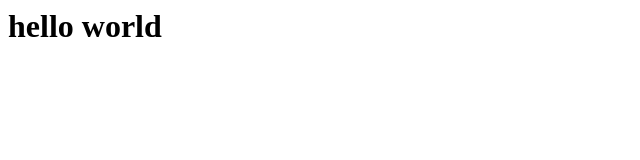
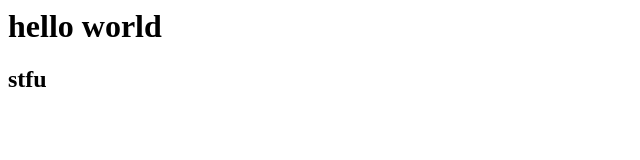
Before and after one commit to iam-dhruvv/test, a plain HTML site: page index.html in a window 1280 px wide. Shown: the full height of the page, 0-640 px from the left. Drawn offline with Linux system fonts and the light colour scheme.

Commit message:
added stfu

```diff
--- a/index.html
+++ b/index.html
@@ -1 +1,2 @@
 <h1>hello world</h1>
+<h2>stfu</h2>
```
